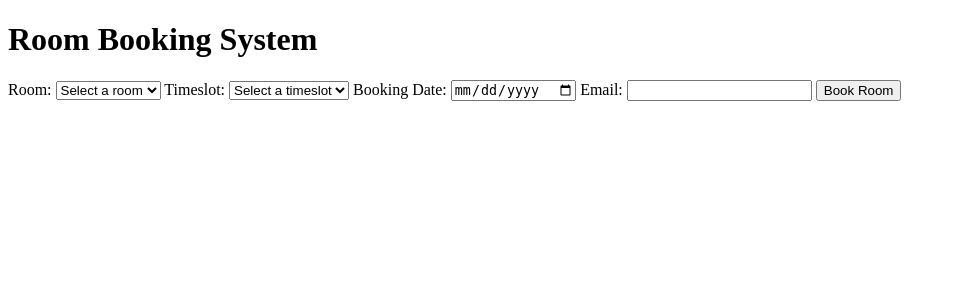
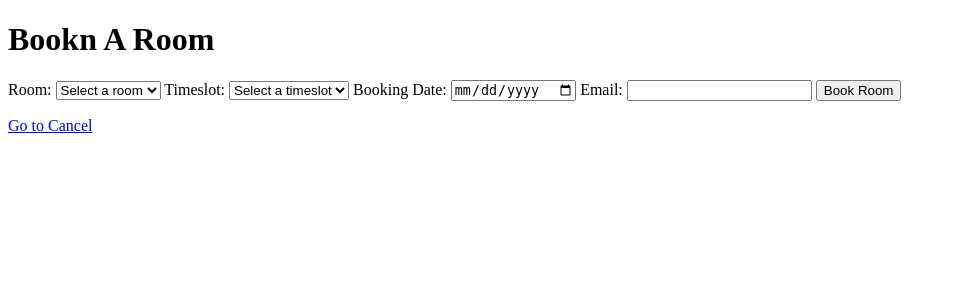
Before and after one commit to FarqadAhmed/itcs333-project, a PHP site: page /book.php in a window 1280 px wide. Shown: the top 300 px of the page, without its empty margins (0-956 px from the left). Run offline with PHP 8.4, Linux system fonts and the light colour scheme; data that the repository does not hold is empty.

Commit message:
Update book.php

```diff
--- a/book.php
+++ b/book.php
@@ -75,7 +75,7 @@ $room = $roomsStmt->fetchAll(PDO::FETCH_ASSOC);
     </script>
 </head>
 <body>
-    <h1>Room Booking System</h1>
+    <h1> Bookn A Room </h1>
     <form action="" method="POST">
         <label for="RoomID">Room:</label>
         <select name="RoomID" onchange="fetchTimeslots()" required>
@@ -101,5 +101,6 @@ $room = $roomsStmt->fetchAll(PDO::FETCH_ASSOC);
 
         <button type="submit">Book Room</button>
     </form>
+    <p><a href="cancel.php">Go to Cancel</a></p>
 </body>
 </html>
```
